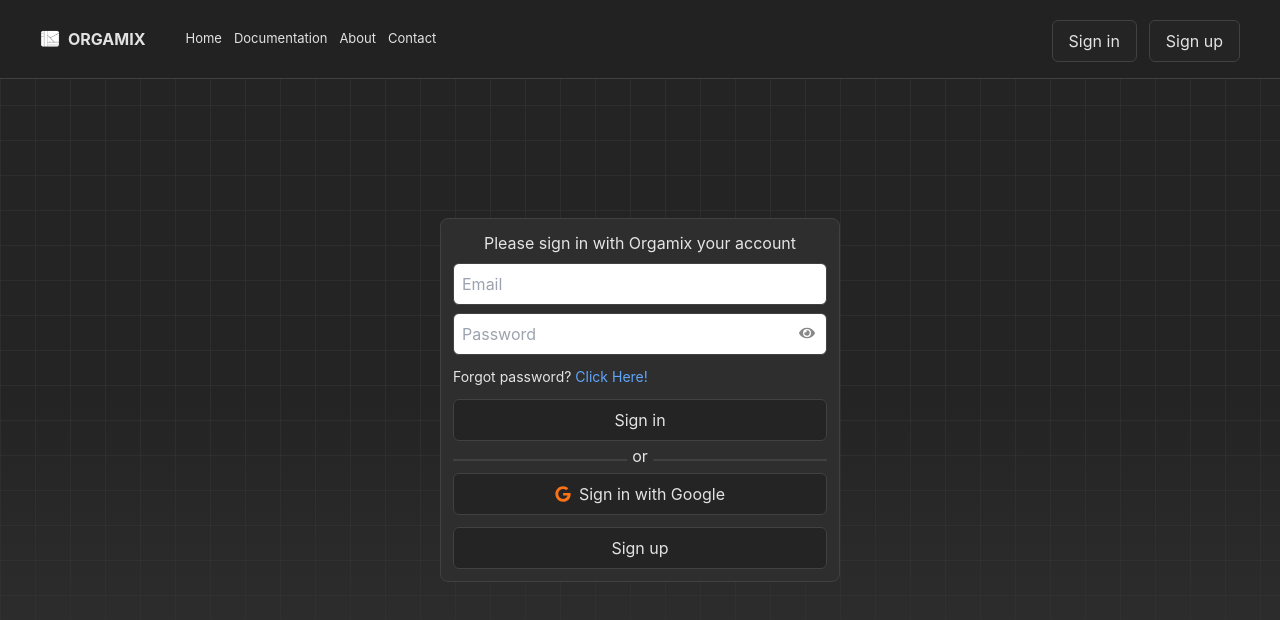
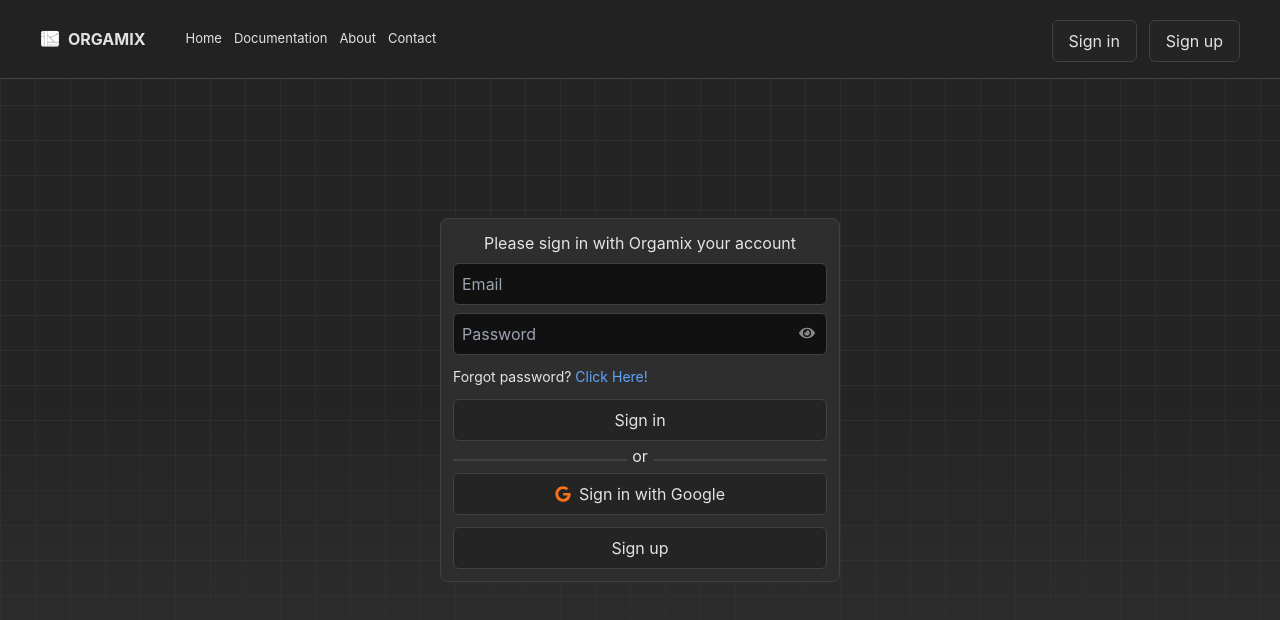
Before and after one commit to marcusxro/Orgamix, a React (Vite) app: page /sign-in in a window 1280 px wide. Shown: the top 620 px of the page. Built offline with nearby package versions, Linux system fonts and the light colour scheme; no server answers; the database is empty.

Commit message:
fixed minor bugs

```diff
--- a/src/comps/Sidebar.tsx
+++ b/src/comps/Sidebar.tsx
@@ -282,7 +282,7 @@
             <div className='mb-1 px-5 pt-2 items-center justify-start  flex btnSidebar gap-3'>
 
 
-                <div className='w-[25px] h-[25px] overflow-hidden rounded-full flex items-center justify-center'>
+                <div className='w-[25px] h-[25px] border-[1px] border-[#535353] overflow-hidden rounded-full flex items-center justify-center'>
                     <FetchPFP userUid={user?.uid} />
                 </div>
 
--- a/src/index.css
+++ b/src/index.css
@@ -2,7 +2,12 @@
 @tailwind components;
 @tailwind utilities;
 
-
+* {
+  user-select: none; /* Prevents text selection */
+  -webkit-user-select: none; /* Safari */
+  -moz-user-select: none; /* Firefox */
+  touch-action: manipulation; /* Prevents touch actions like zooming */
+}
 
 .selectionNone{
   user-select: none; /* Prevents text selection */
--- a/src/pages/AuthPages/SignIn.tsx
+++ b/src/pages/AuthPages/SignIn.tsx
@@ -153,7 +153,7 @@
                         setEmail(e.target.value)
                     }}
                     required
-                    className='p-2 rounded-md outline-none border-[1px] border-[#414141]'
+                    className='p-2 rounded-md outline-none border-[1px] border-[#414141] bg-[#111]'
                     type="email" placeholder='Email' />
 
                 <div className='w-full relative'>
@@ -163,7 +163,7 @@
                             setPassword(e.target.value)
                         }}
                         required
-                        className='p-2 pr-9 rounded-md outline-none w-full relative border-[1px] border-[#414141]'
+                        className='p-2 pr-9 rounded-md outline-none w-full relative border-[1px] border-[#414141] bg-[#111]'
                         type={`${isSee ? 'text' : 'password'}`} placeholder='Password' />
 
                     <div
```
